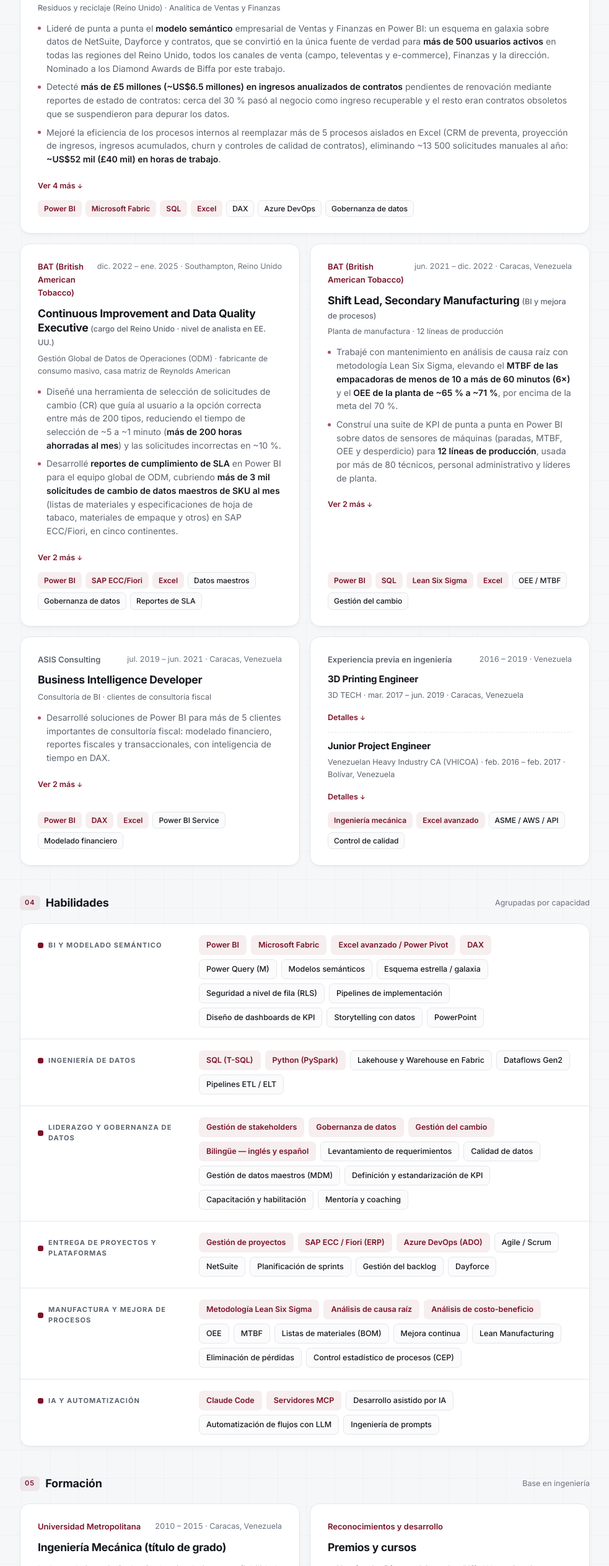
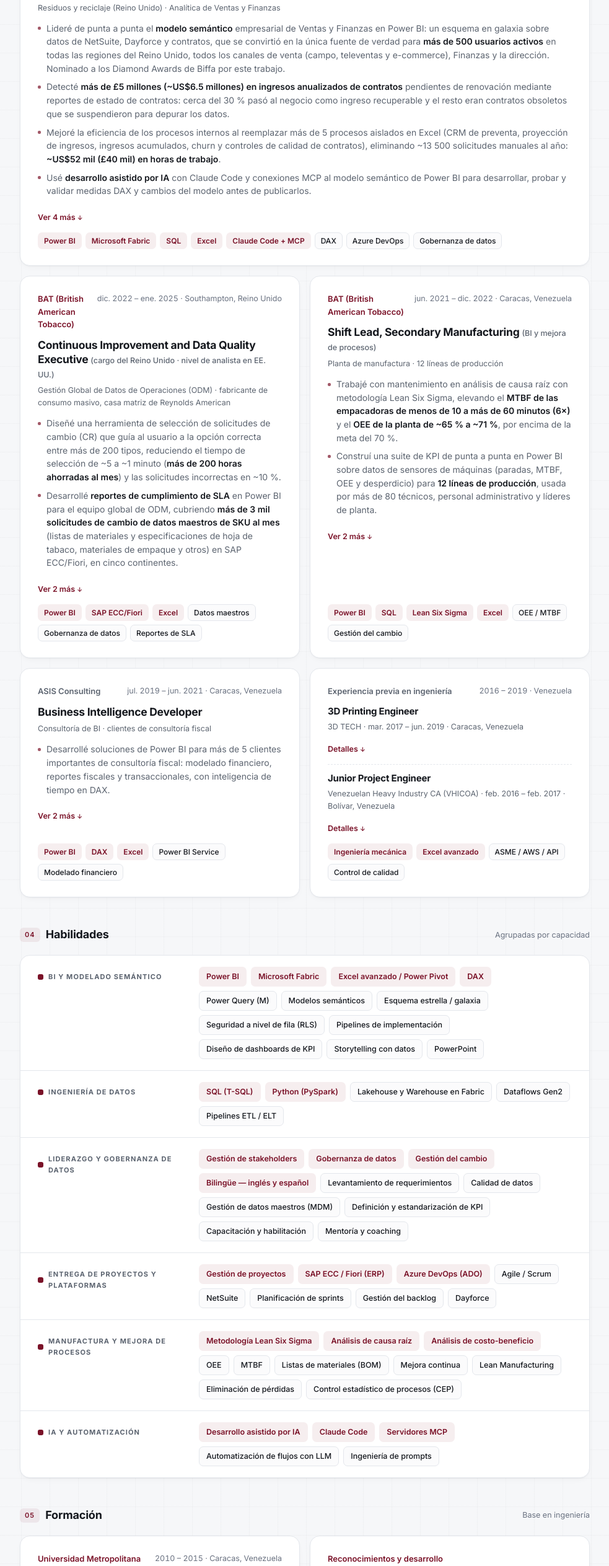
Before and after one commit to jrfarfanf/Personal-Website, a plain HTML site: page es/index.html in a window 1280 px wide. Shown: the part 2951-5478 px from the top of the page at 62% size, without its empty margins (284-1267 px from the left). Drawn offline with Linux system fonts and the light colour scheme.

Commit message:
Add AI-assisted development (Claude Code + MCP) to the Biffa role and skills
- Site (EN/ES): new visible Biffa bullet, "Claude Code + MCP" chip, and
  AI-Assisted Development highlighted first in the AI & Automation skills.
- Résumé (Word + PDF): same bullet in the Biffa role; AI skills line updated.

Co-Authored-By: Claude Opus 5.5 <noreply@anthropic.com>

```diff
--- a/es/index.html
+++ b/es/index.html
@@ -453,6 +453,7 @@
             <li>Lideré de punta a punta el <b>modelo semántico</b> empresarial de Ventas y Finanzas en Power BI: un esquema en galaxia sobre datos de NetSuite, Dayforce y contratos, que se convirtió en la única fuente de verdad para <b>más de 500 usuarios activos</b> en todas las regiones del Reino Unido, todos los canales de venta (campo, televentas y e-commerce), Finanzas y la dirección. Nominado a los Diamond Awards de Biffa por este trabajo.</li>
             <li>Detecté <b>más de £5 millones (~US$6.5 millones) en ingresos anualizados de contratos</b> pendientes de renovación mediante reportes de estado de contratos: cerca del 30 % pasó al negocio como ingreso recuperable y el resto eran contratos obsoletos que se suspendieron para depurar los datos.</li>
             <li>Mejoré la eficiencia de los procesos internos al reemplazar más de 5 procesos aislados en Excel (CRM de preventa, proyección de ingresos, ingresos acumulados, churn y controles de calidad de contratos), eliminando ~13 500 solicitudes manuales al año: <b>~US$52 mil (£40 mil) en horas de trabajo</b>.</li>
+            <li>Usé <b>desarrollo asistido por IA</b> con Claude Code y conexiones MCP al modelo semántico de Power BI para desarrollar, probar y validar medidas DAX y cambios del modelo antes de publicarlos.</li>
           </ul>
           <details class="read-more-wrap">
             <summary>Ver 4 más</summary>
@@ -468,6 +469,7 @@
             <span class="chip solid">Microsoft Fabric</span>
             <span class="chip solid">SQL</span>
             <span class="chip solid">Excel</span>
+            <span class="chip solid">Claude Code + MCP</span>
             <span class="chip">DAX</span>
             <span class="chip">Azure DevOps</span>
             <span class="chip">Gobernanza de datos</span>
@@ -678,9 +680,9 @@
         <div class="card mtile">
           <h3>IA y automatización</h3>
           <div class="chips" data-visible="3">
+            <span class="chip solid">Desarrollo asistido por IA</span>
             <span class="chip solid">Claude Code</span>
             <span class="chip solid">Servidores MCP</span>
-            <span class="chip">Desarrollo asistido por IA</span>
             <span class="chip">Automatización de flujos con LLM</span>
             <span class="chip">Ingeniería de prompts</span>
           </div>
```
Also changed, not shown: index.html (+3 -1 lines), 3 other files.
